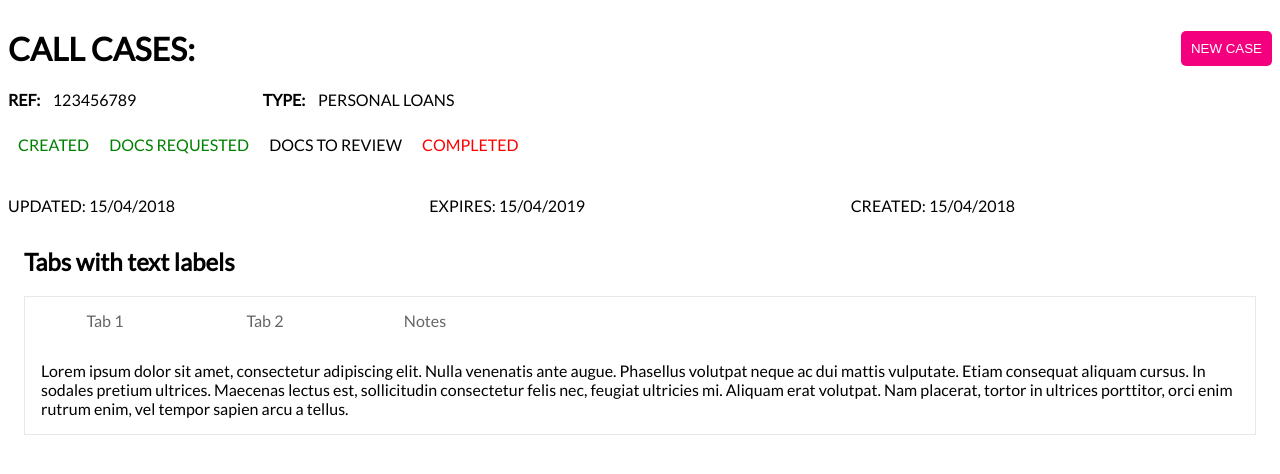
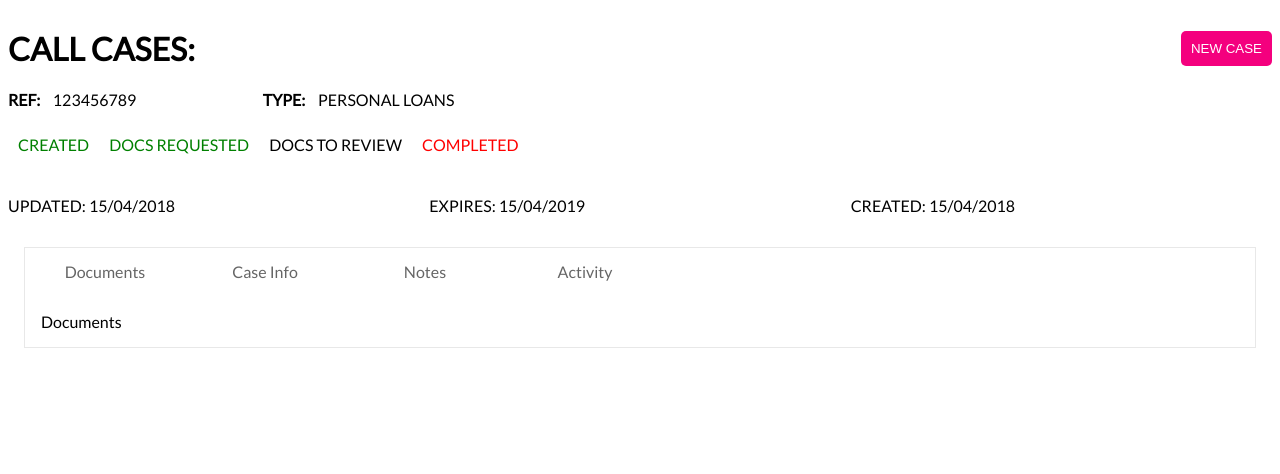
Before and after one commit to csamywilliams/angular, an Angular app: page / in a window 1280 px wide. Shown: the top 474 px of the page. Built offline with nearby package versions, Linux system fonts and the light colour scheme.

Commit message:
Update tabs

```diff
--- a/src/app/tabs/tabs.component.html
+++ b/src/app/tabs/tabs.component.html
@@ -1,28 +1,22 @@
 <mat-card>
   <mat-card-content>
-    <h2 class="example-h2">Tabs with text labels</h2>
     <mat-tab-group class="demo-tab-group">
-      <mat-tab label="Tab 1">
+      <mat-tab label="Documents">
         <div class="demo-tab-content">
-          Lorem ipsum dolor sit amet, consectetur adipiscing elit. Nulla venenatis ante augue.
-          Phasellus volutpat neque ac dui mattis vulputate. Etiam consequat aliquam cursus.
-          In sodales pretium ultrices. Maecenas lectus est, sollicitudin consectetur felis nec,
-          feugiat ultricies mi. Aliquam erat volutpat. Nam placerat, tortor in ultrices porttitor,
-          orci enim rutrum enim, vel tempor sapien arcu a tellus.
+          Documents
         </div>
       </mat-tab>
-      <mat-tab label="Tab 2">
+      <mat-tab label="Case Info">
         <div class="demo-tab-content">
-          Lorem ipsum dolor sit amet, consectetur adipiscing elit. Nulla venenatis ante augue.
-          Phasellus volutpat neque ac dui mattis vulputate. Etiam consequat aliquam cursus.
-          In sodales pretium ultrices. Maecenas lectus est, sollicitudin consectetur felis nec,
-          feugiat ultricies mi. Aliquam erat volutpat. Nam placerat, tortor in ultrices porttitor,
-          orci enim rutrum enim, vel tempor sapien arcu a tellus.
+          Case Info
         </div>
       </mat-tab>
       <mat-tab label="Notes">
         <notes-view></notes-view>
       </mat-tab>
+      <mat-tab label="Activity">
+        Activity
+      </mat-tab>
     </mat-tab-group>
   </mat-card-content>
 </mat-card>
```
